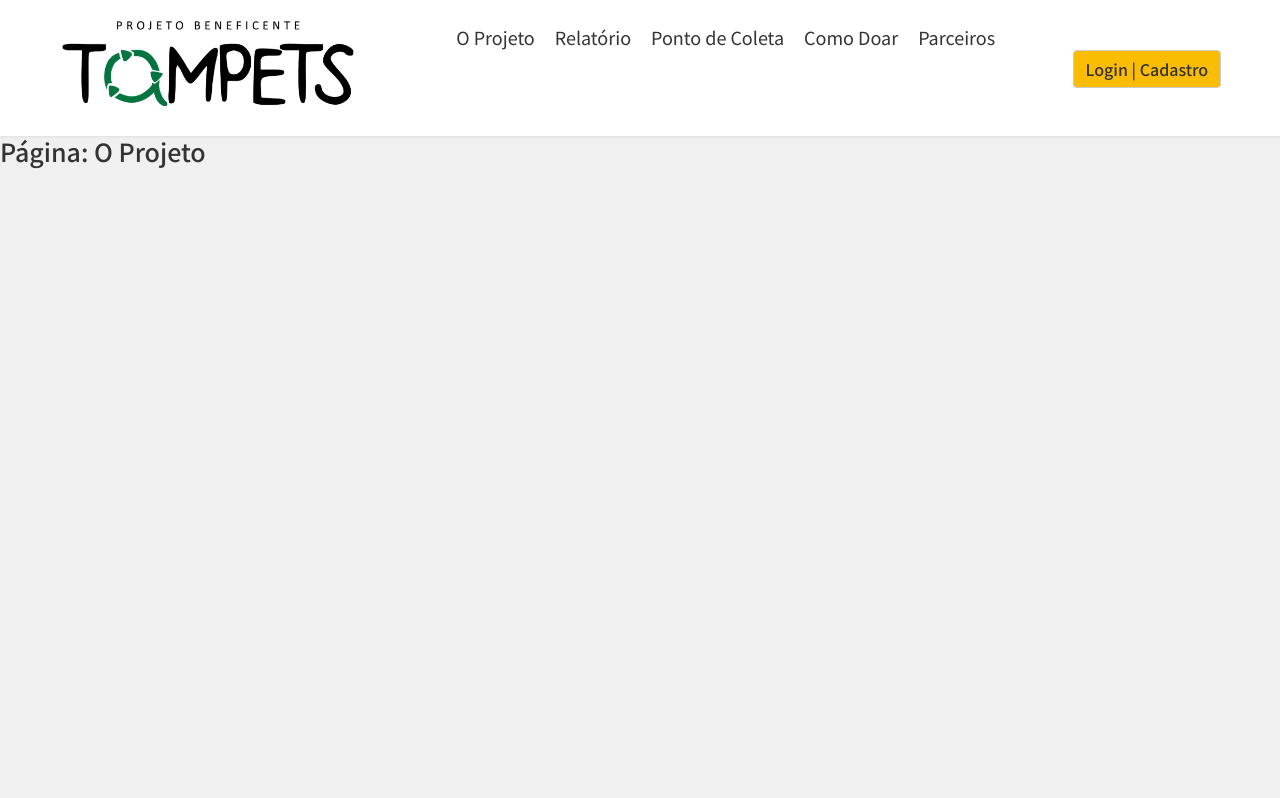
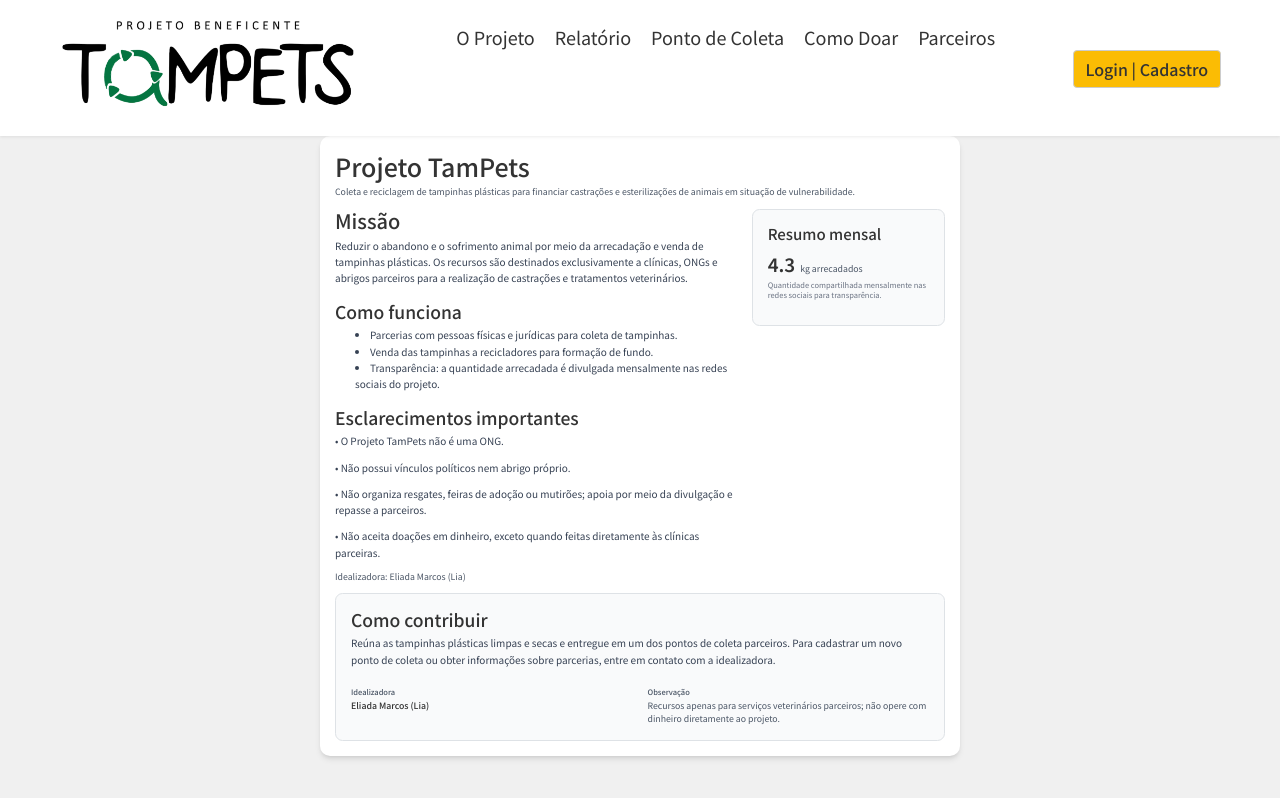
Before and after one commit to DaianeKCamargo/FATEC_ProjetoIntegrador2, a Next.js app: page /oProjeto in a window 1280 px wide. Built offline with nearby package versions, Linux system fonts and the light colour scheme.

Commit message:
Correção Card.css e update page O Projeto
Criação componente section tampets e correção do card.css

```diff
--- a/src/Components/Card.tsx
+++ b/src/Components/Card.tsx
@@ -1,5 +1,5 @@
 import Image from "next/image";
-import "./Card.css";
+import "../style/Card.css";
 
 type CardProps = {
   imagem: string;       // caminho da imagem (ex: "/foto.png" ou import)
--- /dev/null
+++ b/src/Components/TampetsSection.tsx
@@ -0,0 +1,105 @@
+import React from "react";
+
+type TamPetsSectionProps = {
+  monthlyWeight?: number; // peso arrecadado no mês em kg (para exibição)
+};
+
+// Componente React pronto para uso em uma página. Usa TailwindCSS para estilização.
+// Exporte e importe onde for necessário (ex: src/components/TamPetsSection.tsx)
+export default function TamPetsSection({
+  monthlyWeight = 0,
+}: TamPetsSectionProps) {
+  return (
+    <section className="max-w-5xl mx-auto p-6 bg-white rounded-2xl shadow-md">
+      <header className="mb-6">
+        <h1 className="text-2xl md:text-3xl font-semibold">Projeto TamPets</h1>
+        <p className="mt-2 text-sm text-gray-600">
+          Coleta e reciclagem de tampinhas plásticas para financiar castrações e
+          esterilizações de animais em situação de vulnerabilidade.
+        </p>
+      </header>
+
+      <div className="grid grid-cols-1 md:grid-cols-3 gap-6">
+        <article className="md:col-span-2">
+          <h2 className="text-lg font-medium">Missão</h2>
+          <p className="mt-2 text-gray-700 leading-relaxed">
+            Reduzir o abandono e o sofrimento animal por meio da arrecadação e
+            venda de tampinhas plásticas. Os recursos são destinados
+            exclusivamente a clínicas, ONGs e abrigos parceiros para a
+            realização de castrações e tratamentos veterinários.
+          </p>
+
+          <h3 className="mt-4 font-medium">Como funciona</h3>
+          <ul className="mt-2 list-inside list-disc text-gray-700 leading-relaxed">
+            <li>
+              Parcerias com pessoas físicas e jurídicas para coleta de tampinhas.
+            </li>
+            <li>Venda das tampinhas a recicladores para formação de fundo.</li>
+            <li>
+              Transparência: a quantidade arrecadada é divulgada mensalmente nas
+              redes sociais do projeto.
+            </li>
+          </ul>
+
+          <h3 className="mt-4 font-medium">Esclarecimentos importantes</h3>
+          <div className="mt-2 text-gray-700 leading-relaxed space-y-1">
+            <p>• O Projeto TamPets não é uma ONG.</p>
+            <p>• Não possui vínculos políticos nem abrigo próprio.</p>
+            <p>
+              • Não organiza resgates, feiras de adoção ou mutirões; apoia por
+              meio da divulgação e repasse a parceiros.
+            </p>
+            <p>
+              • Não aceita doações em dinheiro, exceto quando feitas diretamente
+              às clínicas parceiras.
+            </p>
+          </div>
+
+          <footer className="mt-6">
+            <p className="text-sm text-gray-600">Idealizadora: Eliada Marcos (Lia)</p>
+          </footer>
+        </article>
+
+        <aside className="space-y-4">
+          <div className="bg-gray-50 p-4 rounded-xl border">
+            <h4 className="text-sm font-medium text-gray-800">Resumo mensal</h4>
+            <div className="mt-3 flex items-baseline gap-2">
+              <span className="text-3xl font-semibold">{monthlyWeight}</span>
+              <span className="text-sm text-gray-600">kg arrecadados</span>
+            </div>
+            <p className="mt-2 text-xs text-gray-500">
+              Quantidade compartilhada mensalmente nas redes sociais para
+              transparência.
+            </p>
+          </div>
+
+        </aside>
+      </div>
+
+      {/* Seção de contato (ancora) */}
+      <div id="contato" className="mt-8 bg-gray-50 p-6 rounded-xl border">
+        <h3 className="text-lg font-medium">Como contribuir</h3>
+        <p className="mt-2 text-gray-700 leading-relaxed">
+          Reúna as tampinhas plásticas limpas e secas e entregue em um dos pontos
+          de coleta parceiros. Para cadastrar um novo ponto de coleta ou obter
+          informações sobre parcerias, entre em contato com a idealizadora.
+        </p>
+
+        <div className="mt-4 grid grid-cols-1 md:grid-cols-2 gap-4">
+          <div>
+            <label className="block text-xs font-medium text-gray-600">Idealizadora</label>
+            <div className="mt-1 text-sm font-medium">Eliada Marcos (Lia)</div>
+          </div>
+
+          <div>
+            <label className="block text-xs font-medium text-gray-600">Observação</label>
+            <div className="mt-1 text-sm text-gray-600">
+              Recursos apenas para serviços veterinários parceiros; não opere
+              com dinheiro diretamente ao projeto.
+            </div>
+          </div>
+        </div>
+      </div>
+    </section>
+  );
+}
--- a/src/app/oProjeto/page.tsx
+++ b/src/app/oProjeto/page.tsx
@@ -1,5 +1,9 @@
+import TamPetsSection from "@/Components/TampetsSection";
+
 export default function oProjeto() {
     return (
-        <h1>Página: O Projeto</h1>
+        <section>
+            <TamPetsSection monthlyWeight={4.3}></TamPetsSection>
+        </section>
     )
 }
```
